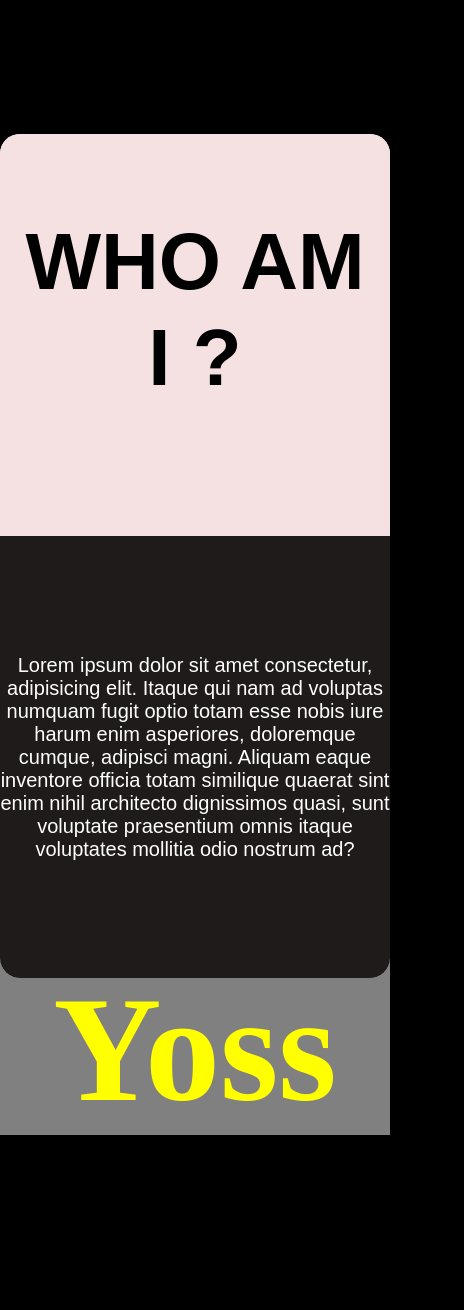
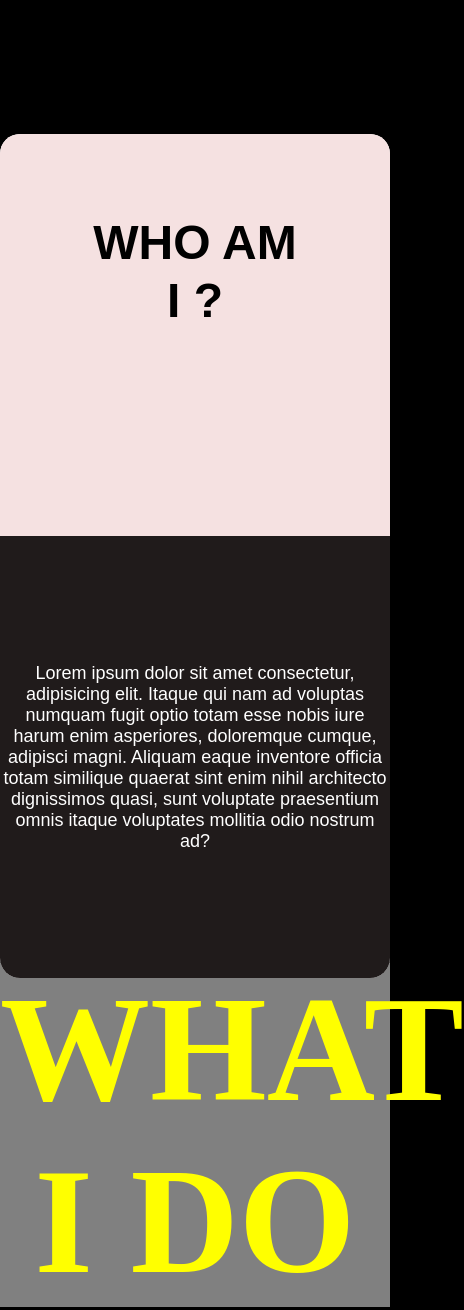
Before and after one commit to Aliarif778/Mudassir-Graphic-D.-Portfolio-, a plain HTML site: page index.html in a window 390 px wide. Shown: the part 960-2270 px from the top of the page, 464 px wide, since content can reach past the window. Before the commit the page ends 2245 px from the top, so only its background shows below. Drawn offline with nearby package versions, Linux system fonts and the light colour scheme; a web font is replaced by a local one.

Commit message:
about section done

```diff
--- a/index.html
+++ b/index.html
@@ -83,7 +83,7 @@
 
       </section>
     <section class="work-cont">
-      <h3 class="work">Yoss</h3>
+      <h3 class="work">WHAT I DO</h3>
     </section>
 
     <script src="script.js"></script>
--- a/style.css
+++ b/style.css
@@ -431,4 +431,11 @@ p {
   .video {
     display: none;
   }
+
+  h2 {
+    font-size: 3rem;
+  }
+  p {
+    font-size: 18px;
+  }
 }
```
